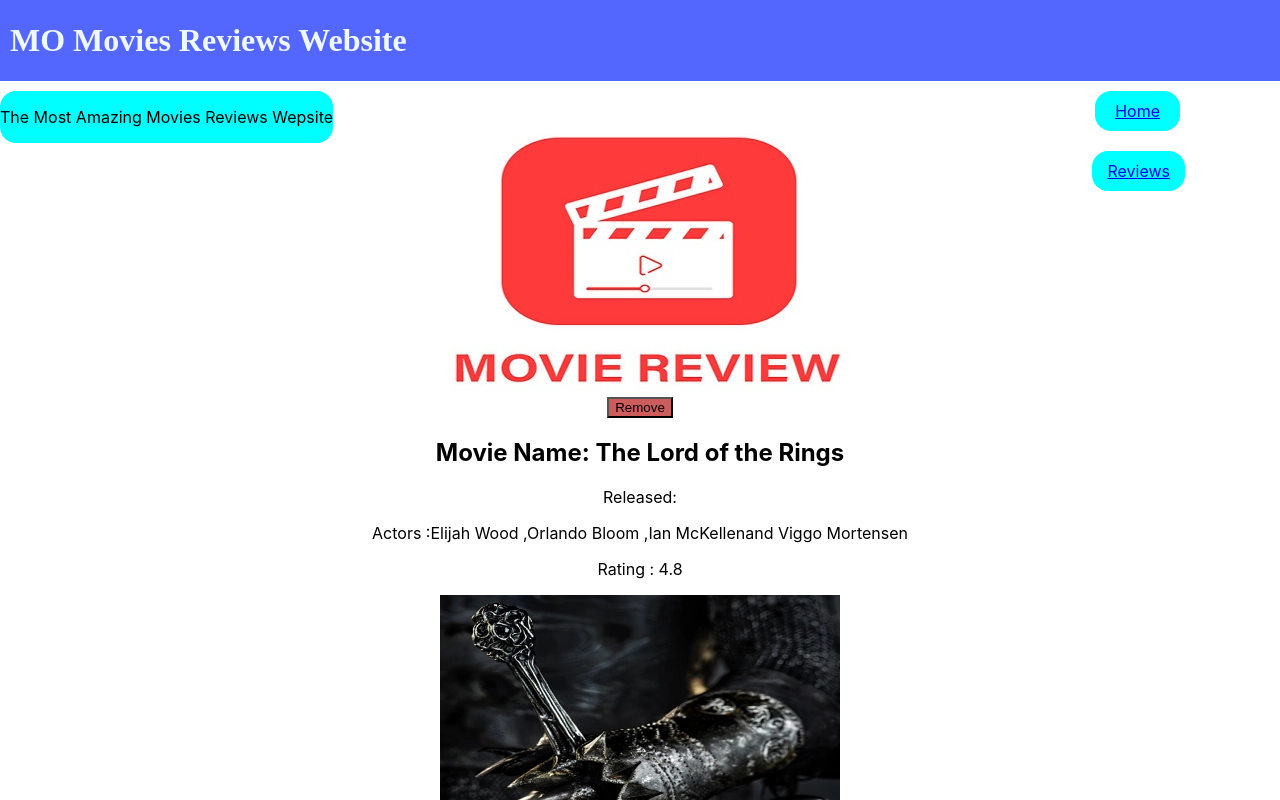
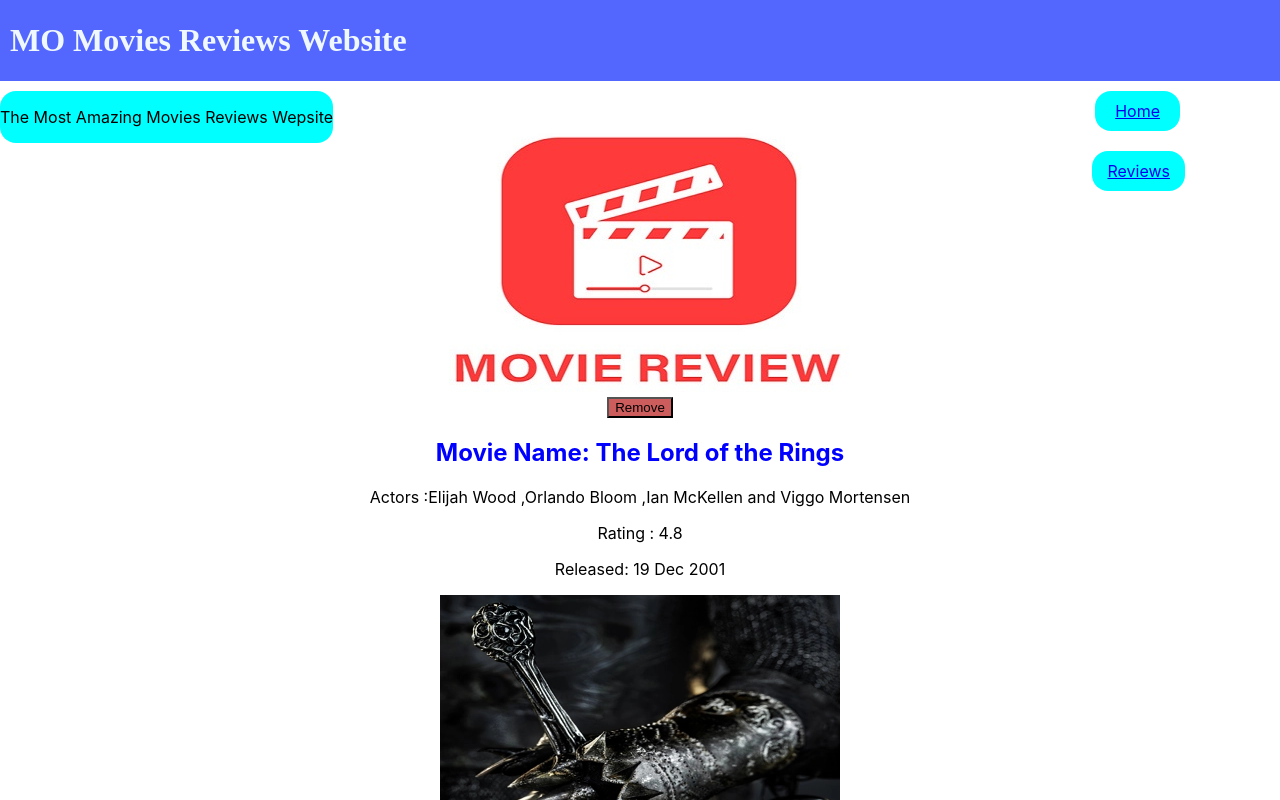
Before and after one commit to MoMahmoud1/store-movie-reviews, a React (Create React App) app: page / in a window 1280 px wide. Shown: the top 800 px of the page. Built offline with nearby package versions, Linux system fonts and the light colour scheme.

Commit message:
add line of code

```diff
--- a/src/App.js
+++ b/src/App.js
@@ -28,8 +28,6 @@
          }}
         />
       } />
-
-
         <Route path="/reviews" element={<Reviews />} />
         </Routes>
 
--- a/src/pages.js
+++ b/src/pages.js
@@ -99,14 +99,12 @@
         >
           Remove
         </button>
-
-          <h2>Movie Name: {Title}</h2>
-          <p> Released: {Released}</p>
+          <h2 style={{color:"blue"}}>Movie Name: {Title}</h2>
           <p>
-            Actors :{Actors[0]} ,{Actors[1]} ,{Actors[2]}
-            and {Actors[3]}
+            Actors :{Actors[0]} ,{Actors[1]} ,{Actors[2]} and {Actors[3]}
           </p>
           <p>Rating : {Rating}</p>
+          <p> Released: {Released}</p>
           <img src={"./images/" + Poster} alt={Title}
           width={400}
           height={400}
@@ -131,7 +129,7 @@
           Actors={movie.Actors}
           Poster={movie.Poster}
           Rating={movie.Rating}
-          Release={movie.Released}
+          Released={movie.Released}
           onRemove={onRemoveMovie}
         ></Movie>
 
@@ -139,7 +137,7 @@
       </div>
       <div>
      <Footer year = {new Date().getFullYear()} />
-     </div>
+     </div>''
       </>
 
     );
```
